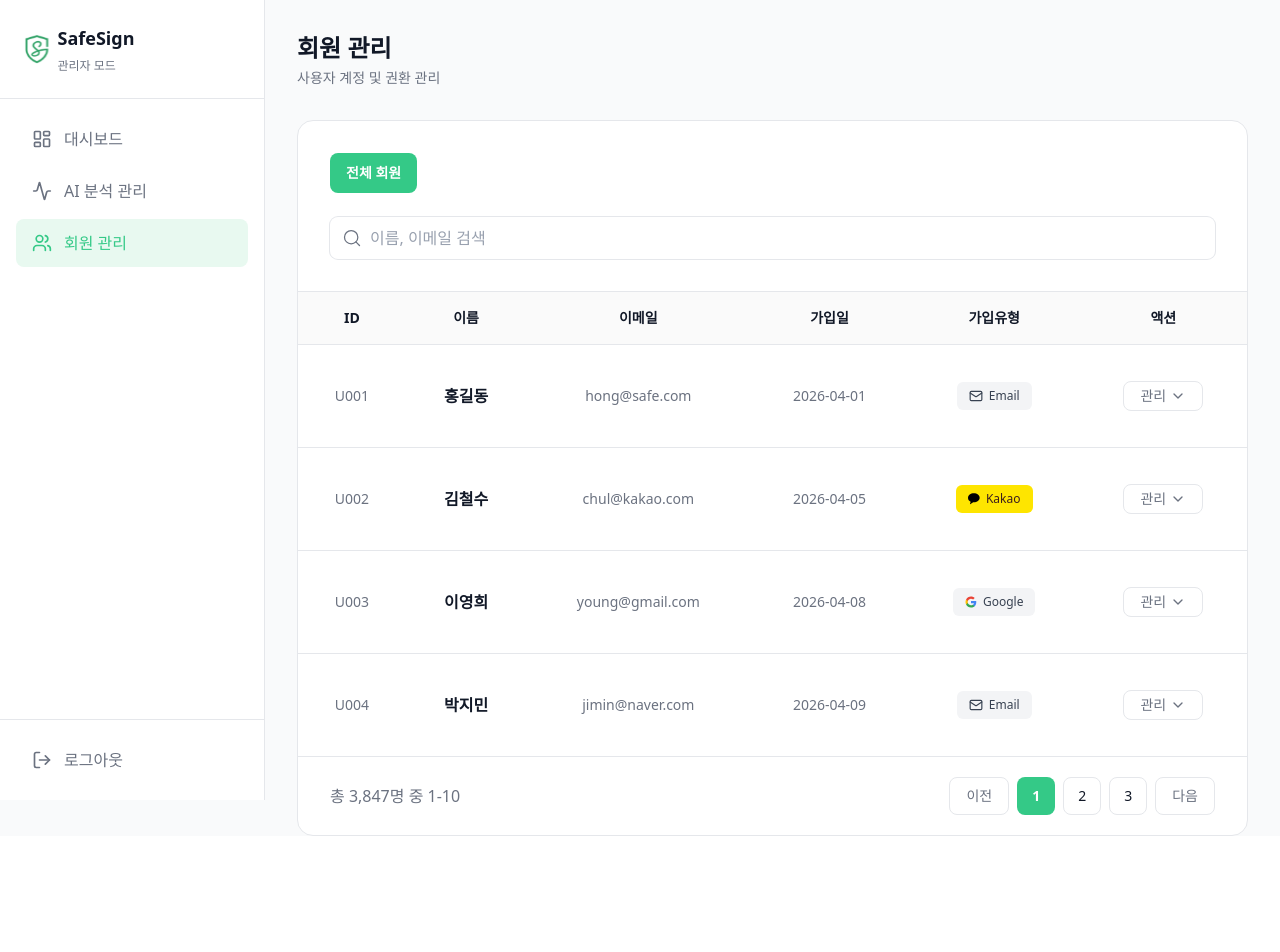
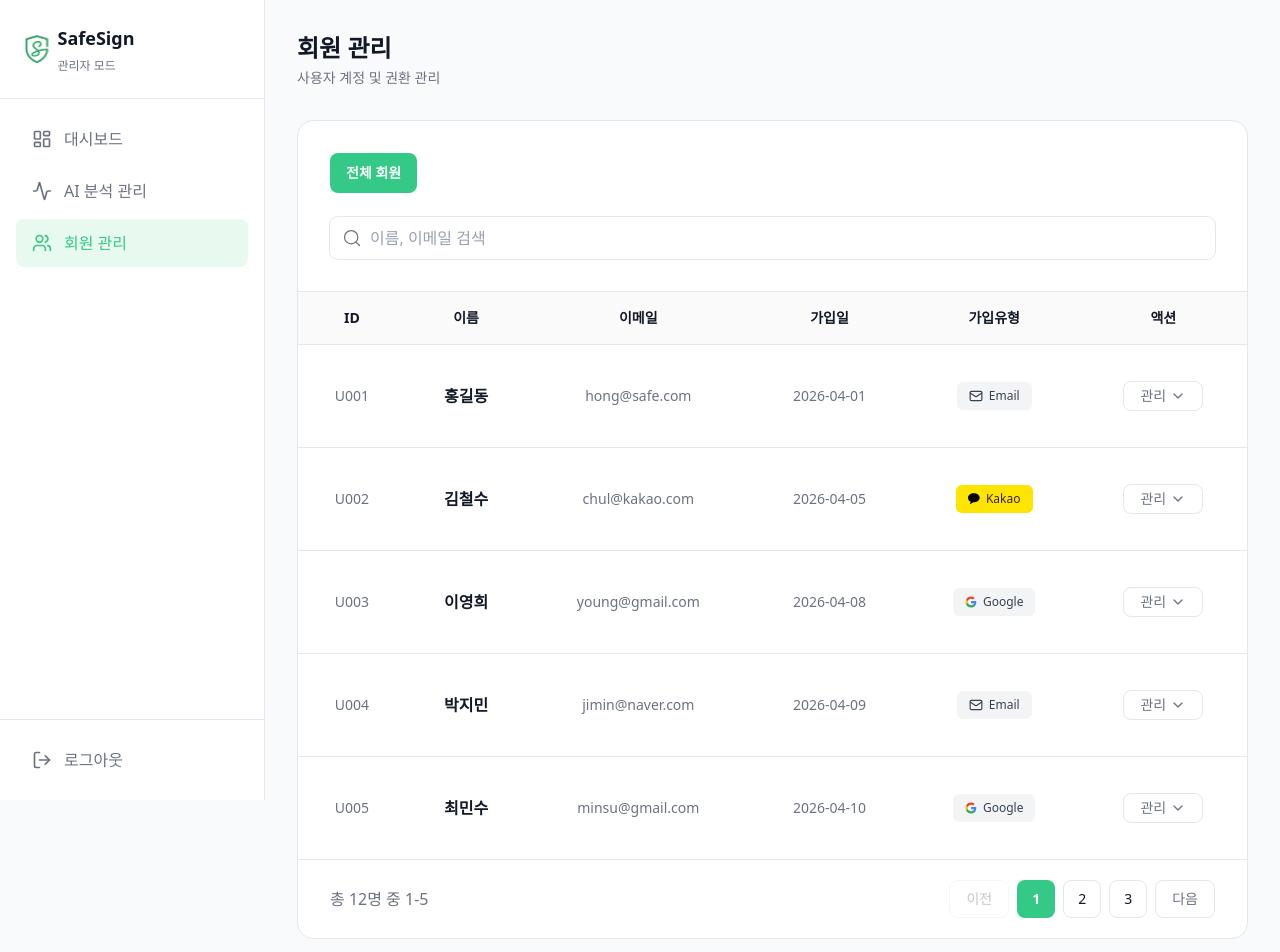
Before and after one commit to SafeSignProject/safeSign-frontend, a React (Vite) app: page /users-management in a window 1280 px wide. Shown: the top 952 px of the page. Before the commit the page ends 836 px from the top, so only its background shows below. Built offline with nearby package versions, Linux system fonts and the light colour scheme; a web font is replaced by a local one.

Commit message:
feat: 페이지네이션 구현

```diff
--- a/src/components/admin/UserManagement.tsx
+++ b/src/components/admin/UserManagement.tsx
@@ -1,45 +1,23 @@
 import clsx from 'clsx';
 import { ChevronDown, Mail, Search, TriangleAlert, User } from 'lucide-react';
-
 import { KakaoIcon, GoogleIcon } from '@/assets';
 import { Input } from '@/components/common';
 import { useEffect, useState } from 'react';
+import UserPagination from './UserPagination';
+import { USERS } from '@/mocks/users';
 
-const USERS = [
-  {
-    id: 'U001',
-    name: '홍길동',
-    email: 'hong@safe.com',
-    joinedAt: '2026-04-01',
-    provider: 'Email',
-  },
-  {
-    id: 'U002',
-    name: '김철수',
-    email: 'chul@kakao.com',
-    joinedAt: '2026-04-05',
-    provider: 'Kakao',
-  },
-  {
-    id: 'U003',
-    name: '이영희',
-    email: 'young@gmail.com',
-    joinedAt: '2026-04-08',
-    provider: 'Google',
-  },
-  {
-    id: 'U004',
-    name: '박지민',
-    email: 'jimin@naver.com',
-    joinedAt: '2026-04-09',
-    provider: 'Email',
-  },
-];
+const ITEMS_PER_PAGE = 5;
 
 const UserManagement = () => {
   const [keyword, setKeyword] = useState('');
   const [debouncedKeyword, setDebouncedKeyword] = useState('');
   const [openMenuId, setOpenMenuId] = useState<string | null>(null);
+
+  const [currentPage, setCurrentPage] = useState(1);
+
+  useEffect(() => {
+    setCurrentPage(1);
+  }, [debouncedKeyword]);
 
   useEffect(() => {
     const timer = setTimeout(() => {
@@ -54,6 +32,13 @@ const UserManagement = () => {
       user.name.toLowerCase().includes(debouncedKeyword.toLowerCase()) ||
       user.email.toLowerCase().includes(debouncedKeyword.toLowerCase()),
   );
+
+  const totalPages = Math.ceil(filteredUsers.length / ITEMS_PER_PAGE);
+
+  const startIndex = (currentPage - 1) * ITEMS_PER_PAGE;
+  const endIndex = startIndex + ITEMS_PER_PAGE;
+
+  const paginatedUsers = filteredUsers.slice(startIndex, endIndex);
 
   return (
     <section className='w-full rounded-2xl border border-light-gray bg-white pt-8'>
@@ -73,7 +58,7 @@ const UserManagement = () => {
         </div>
       </article>
 
-      <article className='mt-8 overflow-hidden border-t border-light-gray'>
+      <article className='mt-8 border-t border-light-gray'>
         <table className='w-full border-collapse'>
           <thead className='bg-[#FAFAFA]'>
             <tr className='border-b border-light-gray text-sm font-semibold text-dark'>
@@ -88,7 +73,7 @@ const UserManagement = () => {
 
           <tbody>
             {filteredUsers.length > 0 ? (
-              filteredUsers.map((user) => {
+              paginatedUsers.map((user) => {
                 const isOpen = openMenuId === user.id;
 
                 return (
@@ -177,25 +162,16 @@ const UserManagement = () => {
         </table>
 
         <div className='flex items-center justify-between border-t border-light-gray px-8 py-5'>
-          <p className='font-medium leading-6 text-dark-gray'>총 3,847명 중 1-10</p>
+          <p className='font-medium leading-6 text-dark-gray'>
+            총 {filteredUsers.length}명 중 {startIndex + 1}-
+            {Math.min(endIndex, filteredUsers.length)}
+          </p>
 
-          <div className='flex items-center gap-2'>
-            <button className='rounded-lg h-9.5 border border-light-gray px-4 text-sm leading-5 font-medium text-dark-gray transition hover:brightness-95 active:brightness-90 bg-white'>
-              이전
-            </button>
-            <button className='flex h-9.5 w-9.5 items-center justify-center rounded-lg bg-primary text-sm font-semibold leading-5 text-white transition hover:brightness-95 active:brightness-90'>
-              1
-            </button>
-            <button className='flex h-9.5 w-9.5 items-center justify-center rounded-lg border border-light-gray text-sm font-medium leading-5 text-dark transition hover:brightness-95 active:brightness-90 bg-white'>
-              2
-            </button>
-            <button className='flex h-9.5 w-9.5 items-center justify-center rounded-lg border border-light-gray text-sm font-medium leading-5 text-dark transition hover:brightness-95 active:brightness-90 bg-white'>
-              3
-            </button>
-            <button className='rounded-lg h-9.5 border border-light-gray px-4  text-sm leading-5 font-medium text-dark-gray transition hover:brightness-95 active:brightness-90 bg-white'>
-              다음
-            </button>
-          </div>
+          <UserPagination
+            currentPage={currentPage}
+            totalPages={totalPages}
+            onPageChange={setCurrentPage}
+          />
         </div>
       </article>
     </section>
--- /dev/null
+++ b/src/components/admin/UserPagination.tsx
@@ -0,0 +1,51 @@
+import clsx from 'clsx';
+
+interface UserPaginationProps {
+  currentPage: number;
+  totalPages: number;
+  onPageChange: (page: number) => void;
+}
+
+const UserPagination = ({ currentPage, totalPages, onPageChange }: UserPaginationProps) => {
+  const pages = Array.from({ length: totalPages }, (_, index) => index + 1);
+
+  return (
+    <div className='flex items-center gap-2'>
+      <button
+        type='button'
+        disabled={currentPage === 1}
+        onClick={() => onPageChange(currentPage - 1)}
+        className='h-9.5 rounded-lg border border-light-gray bg-white px-4 text-sm font-medium leading-5 text-dark-gray transition hover:brightness-95 active:brightness-90 disabled:cursor-not-allowed disabled:opacity-40'
+      >
+        이전
+      </button>
+
+      {pages.map((page) => (
+        <button
+          key={page}
+          type='button'
+          onClick={() => onPageChange(page)}
+          className={clsx(
+            'flex h-9.5 w-9.5 items-center justify-center rounded-lg text-sm leading-5 transition',
+            currentPage === page
+              ? 'bg-primary font-semibold text-white'
+              : 'border border-light-gray bg-white font-medium text-dark hover:brightness-95 active:brightness-90',
+          )}
+        >
+          {page}
+        </button>
+      ))}
+
+      <button
+        type='button'
+        disabled={currentPage === totalPages}
+        onClick={() => onPageChange(currentPage + 1)}
+        className='h-9.5 rounded-lg border border-light-gray bg-white px-4 text-sm font-medium leading-5 text-dark-gray transition hover:brightness-95 active:brightness-90 disabled:cursor-not-allowed disabled:opacity-40'
+      >
+        다음
+      </button>
+    </div>
+  );
+};
+
+export default UserPagination;
--- /dev/null
+++ b/src/mocks/users.ts
@@ -0,0 +1,86 @@
+export const USERS = [
+  {
+    id: 'U001',
+    name: '홍길동',
+    email: 'hong@safe.com',
+    joinedAt: '2026-04-01',
+    provider: 'Email',
+  },
+  {
+    id: 'U002',
+    name: '김철수',
+    email: 'chul@kakao.com',
+    joinedAt: '2026-04-05',
+    provider: 'Kakao',
+  },
+  {
+    id: 'U003',
+    name: '이영희',
+    email: 'young@gmail.com',
+    joinedAt: '2026-04-08',
+    provider: 'Google',
+  },
+  {
+    id: 'U004',
+    name: '박지민',
+    email: 'jimin@naver.com',
+    joinedAt: '2026-04-09',
+    provider: 'Email',
+  },
+  {
+    id: 'U005',
+    name: '최민수',
+    email: 'minsu@gmail.com',
+    joinedAt: '2026-04-10',
+    provider: 'Google',
+  },
+  {
+    id: 'U006',
+    name: '한소희',
+    email: 'sohee@kakao.com',
+    joinedAt: '2026-04-11',
+    provider: 'Kakao',
+  },
+  {
+    id: 'U007',
+    name: '강동원',
+    email: 'dongwon@safe.com',
+    joinedAt: '2026-04-12',
+    provider: 'Email',
+  },
+  {
+    id: 'U008',
+    name: '정우성',
+    email: 'woosung@gmail.com',
+    joinedAt: '2026-04-13',
+    provider: 'Google',
+  },
+  {
+    id: 'U009',
+    name: '김연아',
+    email: 'yuna@safe.com',
+    joinedAt: '2026-04-14',
+    provider: 'Email',
+  },
+  {
+    id: 'U010',
+    name: '손흥민',
+    email: 'son@kakao.com',
+    joinedAt: '2026-04-15',
+    provider: 'Kakao',
+  },
+  {
+    id: 'U011',
+    name: '차은우',
+    email: 'eunwoo@gmail.com',
+    joinedAt: '2026-04-16',
+    provider: 'Google',
+  },
+  {
+    id: 'U012',
+    name: '아이유',
+    email: 'iu@safe.com',
+    joinedAt: '2026-04-17',
+    provider: 'Email',
+  },
+];
--- a/src/pages/admin/AnalysisManagementPage.tsx
+++ b/src/pages/admin/AnalysisManagementPage.tsx
@@ -6,7 +6,7 @@ const AnalysisManagementPage = () => {
     <div className='w-full'>
       <AdminCommonHeader title='AI 분석 관리' desc='계약서 분석 로그 및 AI 모델 관리' />
 
-      <div className='flex flex-col gap-6 px-8'>
+      <div className='flex flex-col gap-6 px-8 mb-8'>
         <AnalysisStats />
         <AnalysisManagement />
       </div>
--- a/src/pages/admin/DashBoardPage.tsx
+++ b/src/pages/admin/DashBoardPage.tsx
@@ -6,7 +6,7 @@ const DashBoardPage = () => {
     <div className='w-full'>
       <AdminCommonHeader title='대시보드' desc='SafeSign 서비스 현황' />
 
-      <div className='flex flex-col gap-6 px-8'>
+      <div className='flex flex-col gap-6 px-8 mb-8'>
         <DashboardStats />
         <LogManagement />
       </div>
--- a/src/pages/admin/UsersManagementPage.tsx
+++ b/src/pages/admin/UsersManagementPage.tsx
@@ -6,7 +6,7 @@ const UsersManagementPage = () => {
     <div className='w-full'>
       <AdminCommonHeader title='회원 관리' desc='사용자 계정 및 권환 관리' />
 
-      <div className='flex flex-col gap-6 px-8'>
+      <div className='flex flex-col gap-6 px-8 mb-8'>
         <UserManagement />
       </div>
     </div>
```
